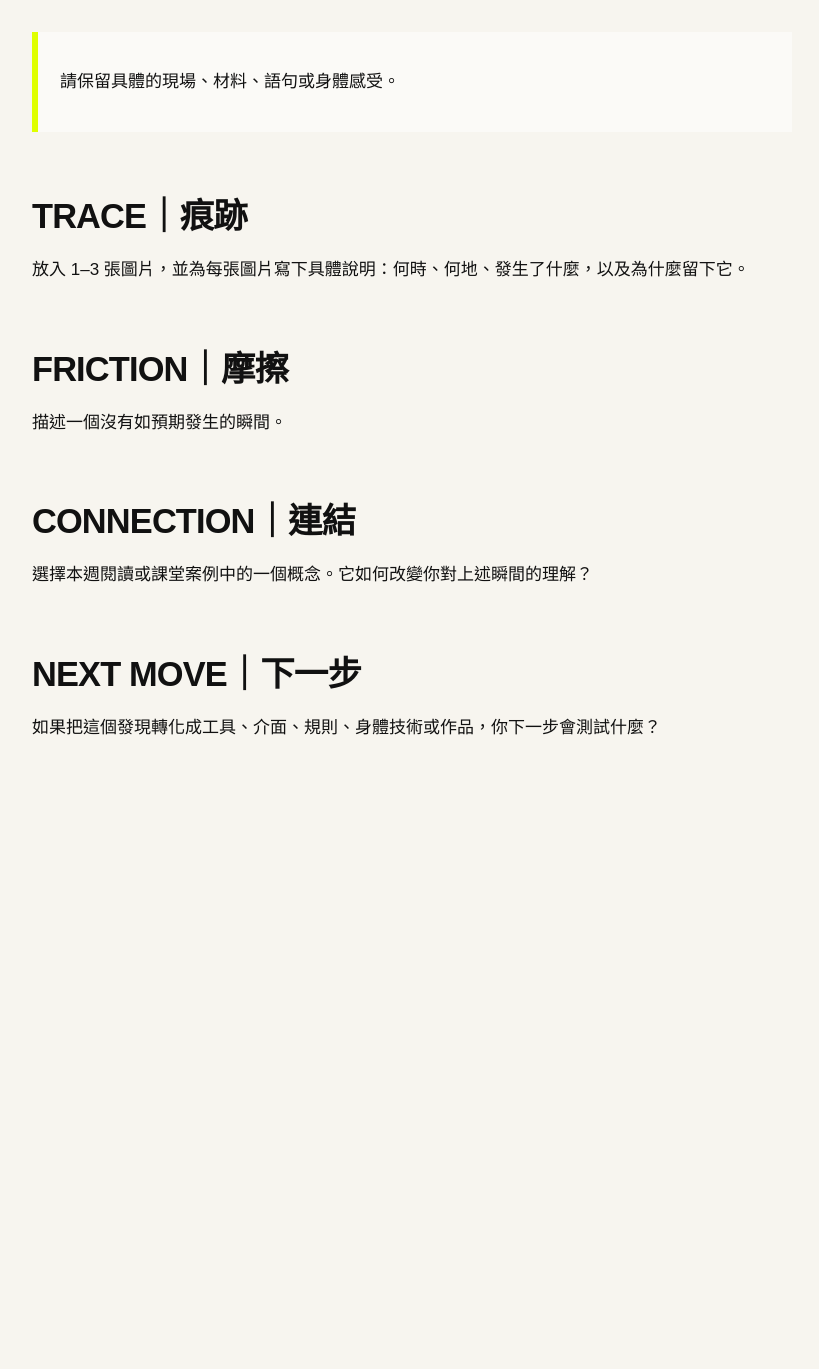
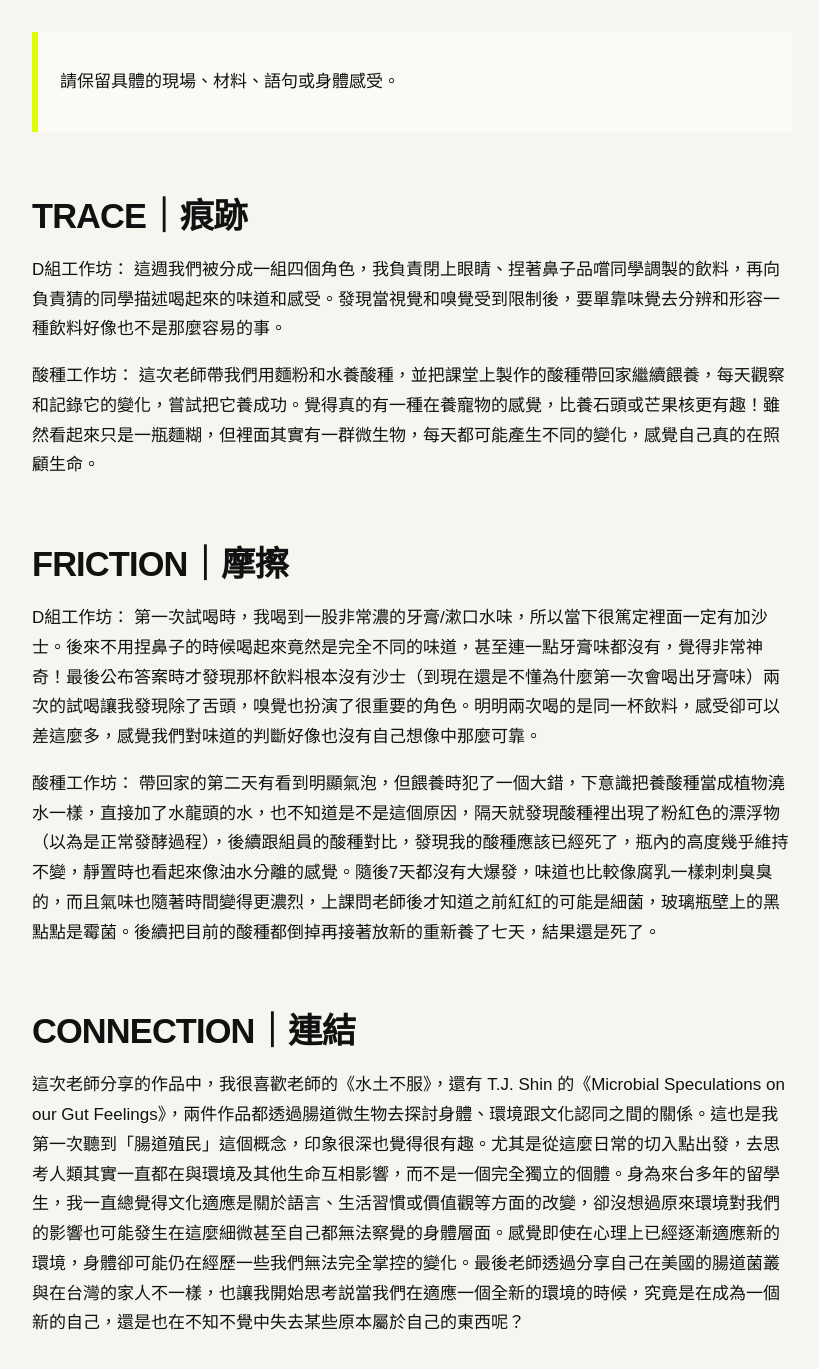
Before and after one commit to yychan27/fieldworkarchive, a Jekyll site: the page built from weeks/week-06.md, in a window 1280 px wide and 1400 px high, scrolled down 342 px. Shown: the top 1369 px of the window, without its empty margins (48-867 px from the left). Built offline with Jekyll 4.4.1, drawn with Linux system fonts in a browser that asks for light colours; before the commit the page ends 1192 px from its top, so only the background shows below that; some of the changed text lies outside the part shown.

Commit message:
Update week-06.md

```diff
--- a/weeks/week-06.md
+++ b/weeks/week-06.md
@@ -11,17 +11,30 @@ permalink: /weeks/week-06/
 
 ## TRACE｜痕跡
 
-放入 1–3 張圖片，並為每張圖片寫下具體說明：何時、何地、發生了什麼，以及為什麼留下它。
+D組工作坊：
+這週我們被分成一組四個角色，我負責閉上眼睛、捏著鼻子品嚐同學調製的飲料，再向負責猜的同學描述喝起來的味道和感受。發現當視覺和嗅覺受到限制後，要單靠味覺去分辨和形容一種飲料好像也不是那麼容易的事。
+
+
+酸種工作坊：
+這次老師帶我們用麵粉和水養酸種，並把課堂上製作的酸種帶回家繼續餵養，每天觀察和記錄它的變化，嘗試把它養成功。覺得真的有一種在養寵物的感覺，比養石頭或芒果核更有趣！雖然看起來只是一瓶麵糊，但裡面其實有一群微生物，每天都可能產生不同的變化，感覺自己真的在照顧生命。
+
 
 ## FRICTION｜摩擦
 
-描述一個沒有如預期發生的瞬間。
+D組工作坊：
+第一次試喝時，我喝到一股非常濃的牙膏/漱口水味，所以當下很篤定裡面一定有加沙士。後來不用捏鼻子的時候喝起來竟然是完全不同的味道，甚至連一點牙膏味都沒有，覺得非常神奇！最後公布答案時才發現那杯飲料根本沒有沙士（到現在還是不懂為什麼第一次會喝出牙膏味）兩次的試喝讓我發現除了舌頭，嗅覺也扮演了很重要的角色。明明兩次喝的是同一杯飲料，感受卻可以差這麼多，感覺我們對味道的判斷好像也沒有自己想像中那麼可靠。
+
+
+酸種工作坊：
+帶回家的第二天有看到明顯氣泡，但餵養時犯了一個大錯，下意識把養酸種當成植物澆水一樣，直接加了水龍頭的水，也不知道是不是這個原因，隔天就發現酸種裡出現了粉紅色的漂浮物（以為是正常發酵過程），後續跟組員的酸種對比，發現我的酸種應該已經死了，瓶內的高度幾乎維持不變，靜置時也看起來像油水分離的感覺。隨後7天都沒有大爆發，味道也比較像腐乳一樣刺刺臭臭的，而且氣味也隨著時間變得更濃烈，上課問老師後才知道之前紅紅的可能是細菌，玻璃瓶壁上的黑點點是霉菌。後續把目前的酸種都倒掉再接著放新的重新養了七天，結果還是死了。
+
 
 
 ## CONNECTION｜連結
 
-選擇本週閱讀或課堂案例中的一個概念。它如何改變你對上述瞬間的理解？
+這次老師分享的作品中，我很喜歡老師的《水土不服》，還有 T.J. Shin 的《Microbial Speculations on our Gut Feelings》，兩件作品都透過腸道微生物去探討身體、環境跟文化認同之間的關係。這也是我第一次聽到「腸道殖民」這個概念，印象很深也覺得很有趣。尤其是從這麼日常的切入點出發，去思考人類其實一直都在與環境及其他生命互相影響，而不是一個完全獨立的個體。身為來台多年的留學生，我一直總覺得文化適應是關於語言、生活習慣或價值觀等方面的改變，卻沒想過原來環境對我們的影響也可能發生在這麼細微甚至自己都無法察覺的身體層面。感覺即使在心理上已經逐漸適應新的環境，身體卻可能仍在經歷一些我們無法完全掌控的變化。最後老師透過分享自己在美國的腸道菌叢與在台灣的家人不一樣，也讓我開始思考説當我們在適應一個全新的環境的時候，究竟是在成為一個新的自己，還是也在不知不覺中失去某些原本屬於自己的東西呢？
+
 
 ## NEXT MOVE｜下一步
 
-如果把這個發現轉化成工具、介面、規則、身體技術或作品，你下一步會測試什麼？
+最近正好在做一份跟身分認同有關的作品，也很希望能運用到這節課的知識來做概念發想。
```
